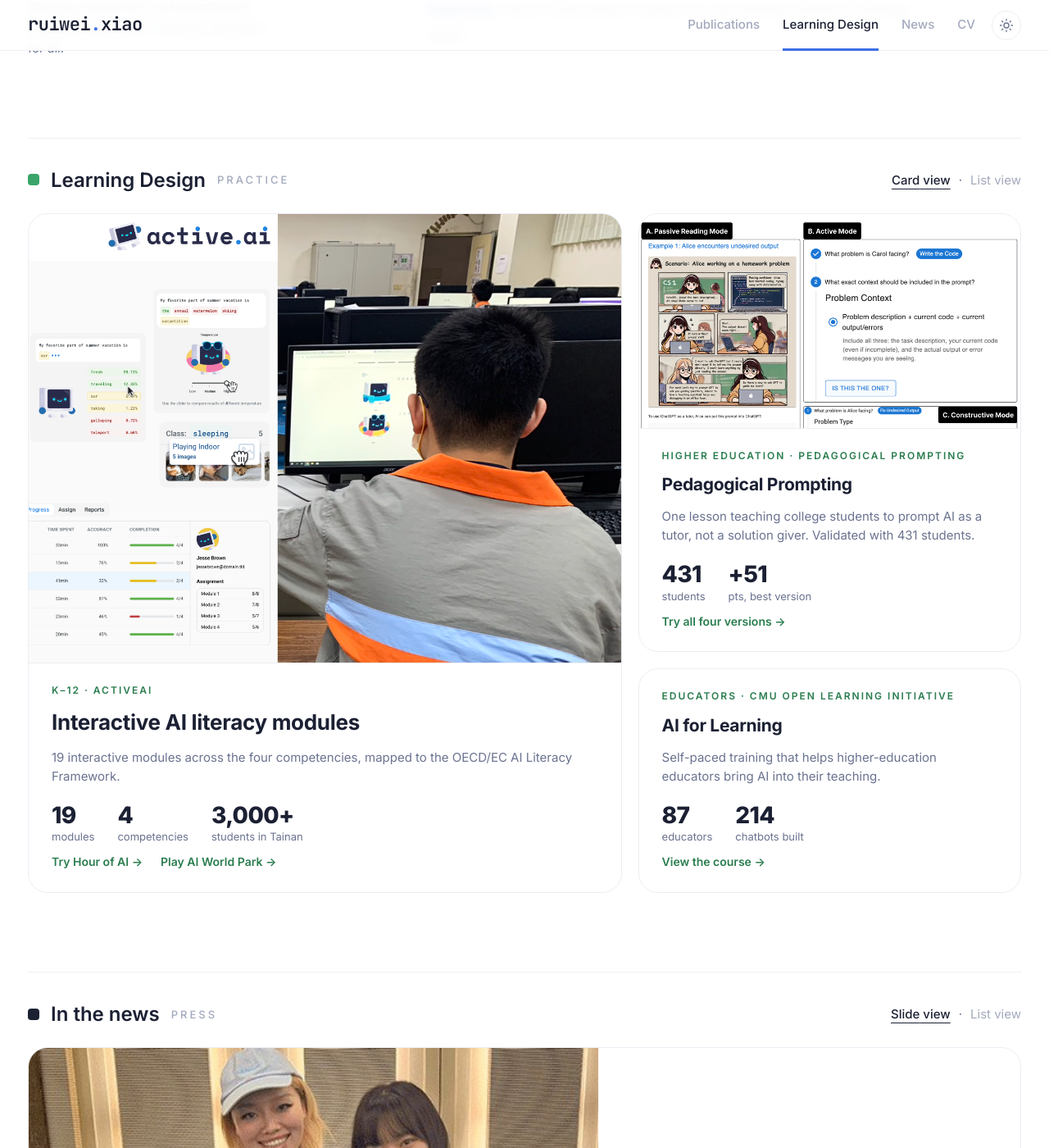
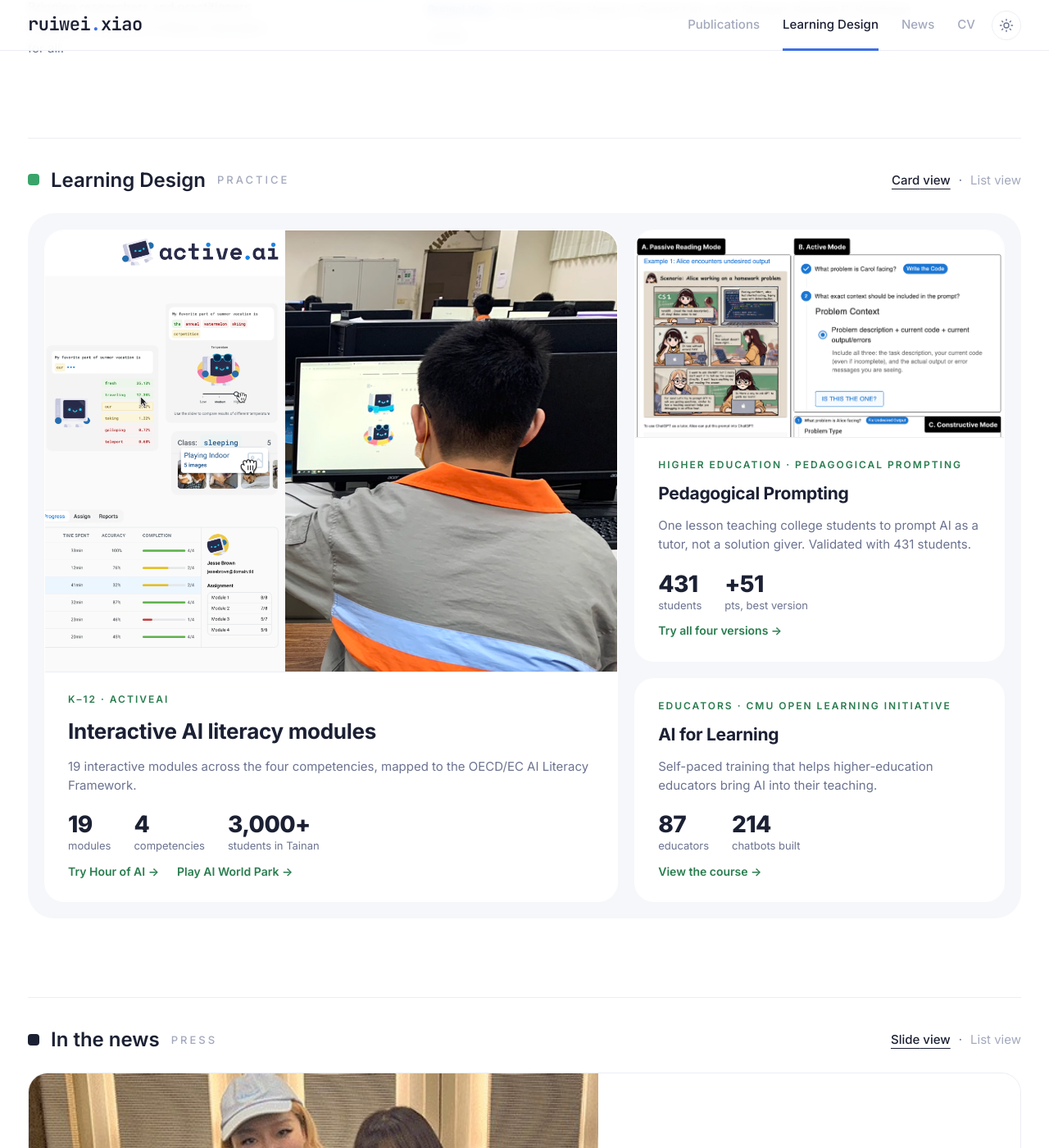
Before and after one commit to ruiwei-xiao/ruiwei-xiao.github.io, a Jekyll site: the page built from index.html, in a window 1280 px wide and 1400 px high, scrolled down 2478 px. Shown: the whole window at 82% size. Built offline with Jekyll 4.4.1, drawn with Linux system fonts in a browser that asks for light colours.

Commit message:
Put Learning Design cards on a light gray stage
Co-Authored-By: Claude Opus 5.5 <noreply@anthropic.com>

```diff
--- a/assets/css/style.css
+++ b/assets/css/style.css
@@ -305,8 +305,8 @@ a.row:hover .row-title { text-decoration: underline; text-underline-offset: 3px;
 .green .thrust-side { color: var(--green-tx); }
 .thrust-link { display: inline-block; margin-top: 14px; font-size: 14px; font-weight: 600; color: var(--green-tx); }
 /* Learning Design：Bento 作品集（左侧大卡 + 右侧两张小卡） */
-.bento { display: grid; grid-template-columns: minmax(0, 1.55fr) minmax(0, 1fr); gap: 20px; margin-top: 8px; }
-.bento-tile { display: flex; flex-direction: column; border: 1px solid var(--line); border-radius: 24px; background: var(--surface); overflow: hidden; }
+.bento { display: grid; grid-template-columns: minmax(0, 1.55fr) minmax(0, 1fr); gap: 20px; margin-top: 8px; padding: 20px; border-radius: 32px; background: var(--soft); }   /* 浅灰底板，让白卡片浮出来 */
+.bento-tile { display: flex; flex-direction: column; border: 1px solid transparent; border-radius: 24px; background: var(--surface); overflow: hidden; }
 .bento-tile.bento-main { grid-row: span 2; }
 .bento-img { display: block; aspect-ratio: 16 / 9; background: var(--soft); overflow: hidden; border-bottom: 1px solid var(--line); }
 .bento-tile.bento-main .bento-img { aspect-ratio: auto; flex: 1 1 0; min-height: 280px; }   /* 大卡图片填满右侧两张小卡的总高度 */
@@ -436,7 +436,7 @@ footer { text-align: center; color: var(--faint); font-size: 13px; padding: 72px
   .grid { grid-template-columns: 1fr; }
   .pub-grid { grid-template-columns: 1fr; gap: 16px; }
   .thrust { grid-template-columns: 1fr; gap: 24px; }
-  .bento { grid-template-columns: minmax(0, 1fr); }
+  .bento { grid-template-columns: minmax(0, 1fr); gap: 12px; padding: 12px; border-radius: 24px; }
   .bento-tile.bento-main { grid-row: auto; }
   .bento-tile.bento-main .bento-img { flex: none; aspect-ratio: 5 / 4; min-height: 0; }
   .bento-body { padding: 20px 22px 22px; }
```
